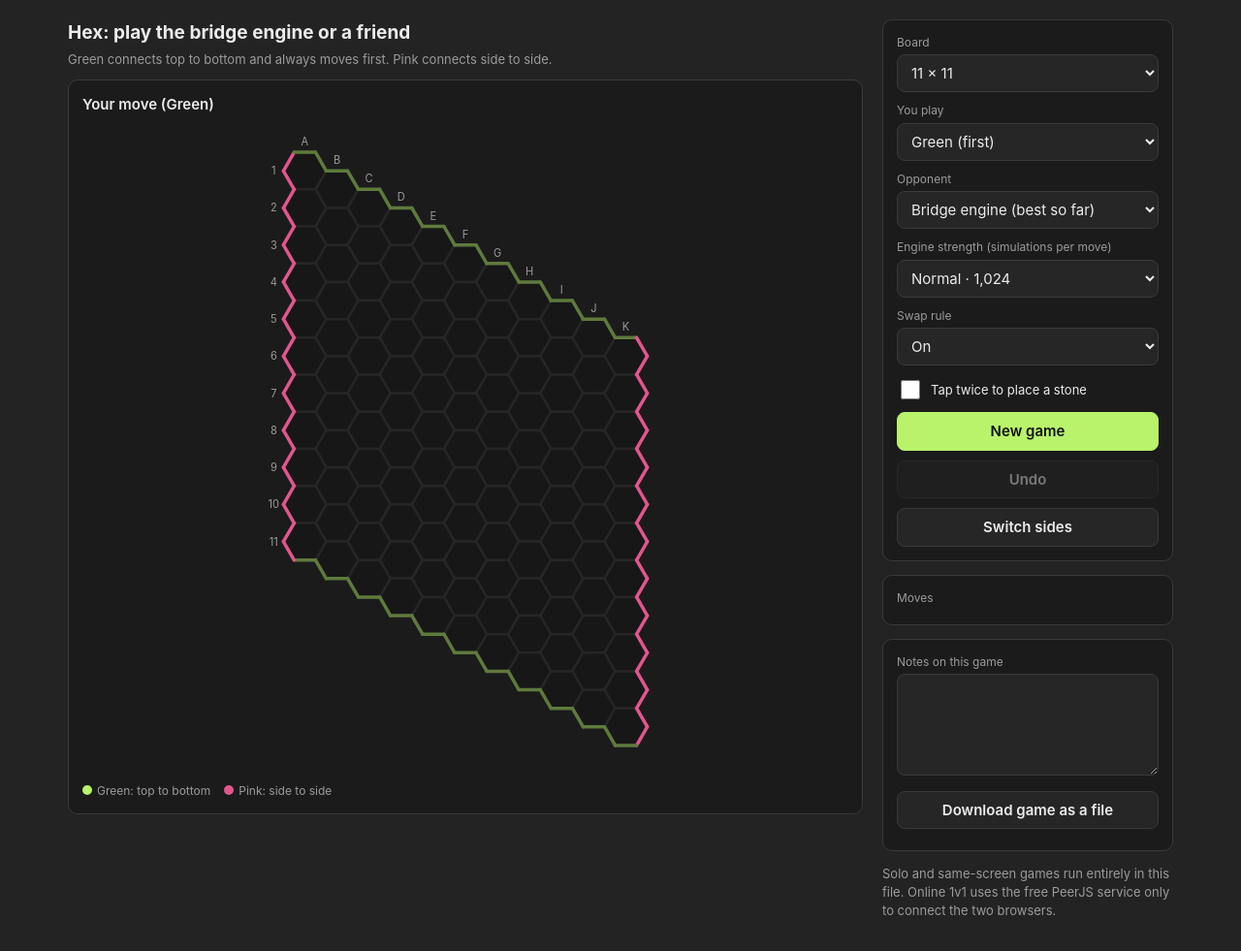
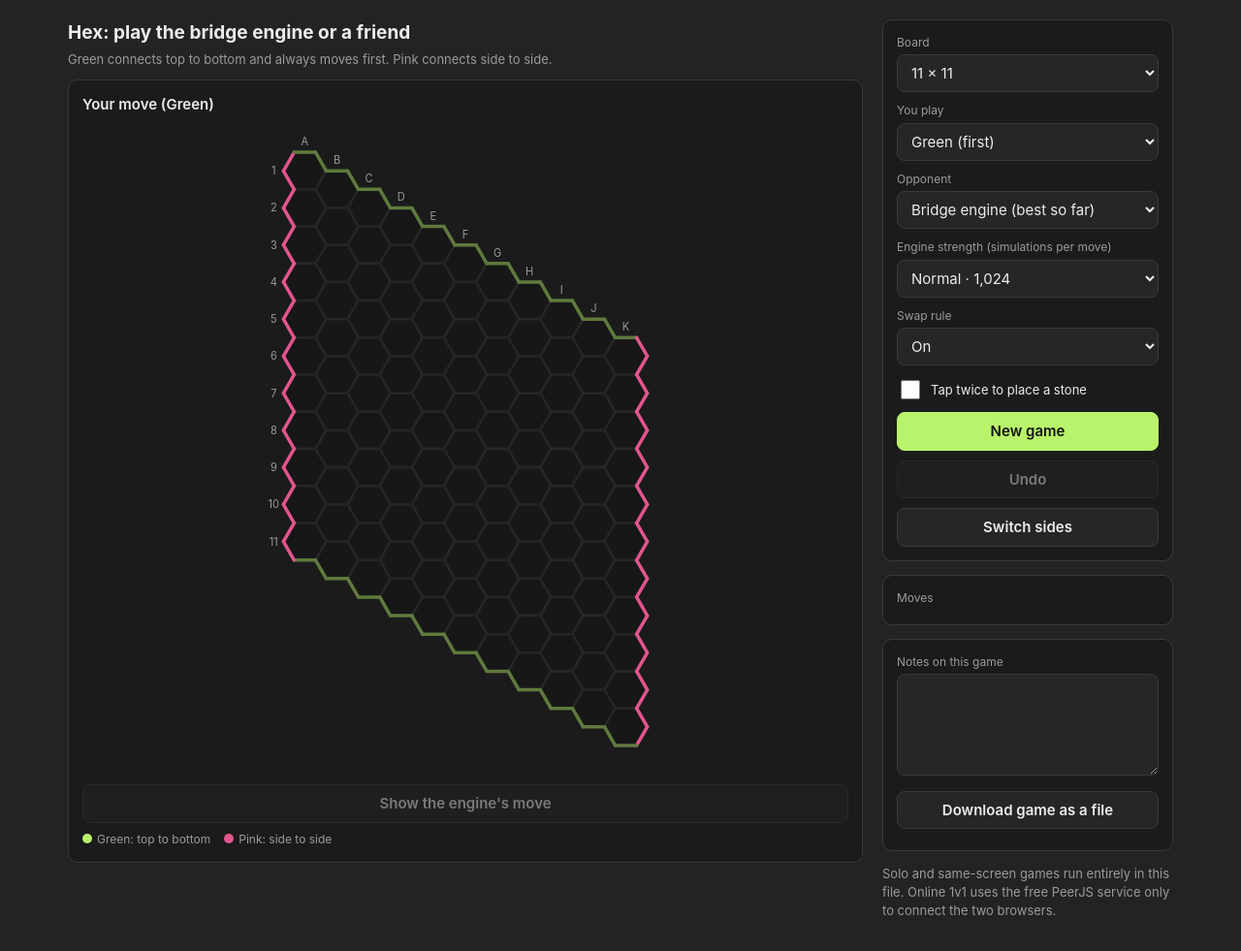
Before and after one commit to Abhijeet38/hex-demo, a plain HTML site: page index.html in a window 1280 px wide. Shown: the whole page at 97% size. Drawn offline with Linux system fonts and the light colour scheme.

Commit message:
added better engine

```diff
--- a/index.html
+++ b/index.html
@@ -49,10 +49,14 @@ svg{max-height:84vh}
 .hex.pend,.hex.mark{fill:#5a4a12;stroke:#f3d98b}.hex.peer{fill:#123f5a;stroke:#6cc7ff}.hex.mark.both{fill:#3f3f72;stroke:#fff}
 @media(hover:none){.hex.ok:hover{fill:var(--cell)}.hex.pend:hover,.hex.mark:hover{fill:#5a4a12}.hex.peer:hover{fill:#123f5a}.hex.mark.both:hover{fill:#3f3f72}}
 @media(max-width:900px){svg{max-height:none}}
+.hex.sug{fill:#3a2a55;stroke:#c9a2ff;stroke-width:3}.sugdot{fill:#c9a2ff;pointer-events:none}
+@media(hover:none){.hex.sug:hover{fill:#3a2a55}}
+@media(max-width:900px){#sugrow{padding:0 8px}}
 </style></head><body><main>
 <section><h1>Hex: play the bridge engine or a friend</h1>
 <p class="sub">Green connects top to bottom and always moves first. Pink connects side to side.</p>
 <div class="card"><div id="status">Loading</div><svg id="board" role="img" aria-label="Hex board"></svg><div class="row" id="acts"><button id="swapbtn" class="primary" hidden>Swap: take that stone and play as Green</button></div>
+<div class="row" id="sugrow" hidden><button id="sugbtn">Show the engine's move</button></div>
 <div id="tools" hidden><div class="row"><button id="rvback">◀ Back</button><button id="rvfwd">Forward ▶</button><button id="rvlive">Live</button></div>
 <div class="row"><button id="markbtn" aria-pressed="false">Mark cells: off</button><button id="markclr">Clear my marks</button></div></div>
 <div class="key"><span><span class="dot" style="background:var(--red)"></span>Green: top to bottom</span><span><span class="dot" style="background:var(--blue)"></span>Pink: side to side</span></div></div>
@@ -938,7 +942,7 @@ globalThis.HexHeuristic = (() => {
 </script>
 <script>
 let N=11;const SWAP=121,$=id=>document.getElementById(id),svg=$("board"),NS="http://www.w3.org/2000/svg";
-let hist=[],moves=[],busy=false,cfg={},switches=[],pend=null;
+let hist=[],moves=[],busy=false,cfg={},switches=[],pend=null,sug=null,sugBusy=false;
 // ---- online 1v1: two browsers that open the same link with the same room code ----
 const net={peer:null,conn:null,room:null,host:false,color:0,resigned:0};
 net.marks=new Set();net.hints=[];net.hintP=null;net.rev=null;net.mark=false;
@@ -1024,6 +1028,7 @@ function draw(){
   // After a swap the two players trade colours and the stone stays put, so the board is shown mirrored with colours exchanged.
   const ml=rev===null?moves.length:rev,sw=ml>=2&&moves[1]===SWAP,E=d=>sw?TR(d):d,dc=c=>c?(sw?3-c:c):0;
   const canPoint=on&&live&&!!net.color&&!mine;
+  if(sug&&(sug.h!==hist||sug.len!==moves.length||!two))sug=null;const sugD=sug&&sug.a!==SWAP?E(sug.a):null;
   if(net.seen!==moves.length){net.seen=moves.length;pend=null;net.hintP=null}
   if(rev===null)for(const m of [...net.marks])if(s.grid[E(m)]!==0)net.marks.delete(m);
   if(pend!==null&&(s.grid[E(pend)]!==0||!(mine&&$("tap2").checked)))pend=null;
@@ -1034,11 +1039,12 @@ function draw(){
   for(let r=0;r<N;r++)for(let c=0;c<N;c++){
     const d=r*N+c,i=E(d),[x,y]=ctr(r,c),P=hexPts(x,y,R);
     const g=dc(s.grid[i]),ok=mine&&g===0,swapHere=canSwap&&g!==0;
-    const h=el("polygon",{points:P.map(p=>p[0].toFixed(1)+","+p[1].toFixed(1)).join(" "),class:"hex"+(g===1?" r":g===2?" b":"")+(ok||swapHere?" ok":"")+(canPoint&&g===0?" pt":"")+(g!==0?"":pend===d?" pend":myM.has(d)?(hints.has(d)?" mark both":" mark"):(hints.has(d)||hintP===d)?" peer":"")+(win.has(i)?" win":"")});
+    const h=el("polygon",{points:P.map(p=>p[0].toFixed(1)+","+p[1].toFixed(1)).join(" "),class:"hex"+(g===1?" r":g===2?" b":"")+(ok||swapHere?" ok":"")+(canPoint&&g===0?" pt":"")+(sugD===d&&g===0?" sug":"")+(g!==0?"":pend===d?" pend":myM.has(d)?(hints.has(d)?" mark both":" mark"):(hints.has(d)||hintP===d)?" peer":"")+(win.has(i)?" win":"")});
     h.append(Object.assign(document.createElementNS(NS,"title"),{textContent:swapHere?"Swap: take this stone":name(d)}));
     if(ok)h.addEventListener("click",()=>{if(!$("tap2").checked||pend===d){pend=null;human(i)}else{pend=d;draw()}});
     else if(swapHere)h.addEventListener("click",()=>human(SWAP));
     else if(canPoint&&g===0)h.addEventListener("click",()=>{if(net.marks.has(d))net.marks.delete(d);else if(net.marks.size<60)net.marks.add(d);draw()});svg.append(h);
+    if(sugD===d&&g===0)top.push(el("circle",{cx:x,cy:y,r:5,class:"sugdot"}));
     if(g){top.push(el("polygon",{points:hexPts(x,y,R*.8).map(p=>p[0].toFixed(1)+","+p[1].toFixed(1)).join(" "),class:"stone "+(g===1?"r":"b")+(win.has(i)?" win":"")}));
       if(swapHere){const t=el("text",{x,y:y+8,class:"swapico"});t.textContent="\u21c4";top.push(t)}
       else if((last!==null&&last!==SWAP&&last===i)||(last===SWAP&&ml===2))top.push(el("circle",{cx:x,cy:y,r:5,class:"last",fill:"none"}))}
@@ -1062,8 +1068,10 @@ function draw(){
   else if(hints.size>1)st.textContent+=". Your friend marked "+hints.size+" cells"
   if(on&&live&&net.mark&&rev===null&&pend===null)st.textContent+=". Mark mode: taps mark cells"
   if(canSwap&&pend===null)st.textContent+=". Or tap the stone to swap"
+  if(two&&sugBusy)st.textContent+=". Engine is thinking"
+  else if(sug)st.textContent+=". Engine suggests "+(sug.a===SWAP?"swapping":name(sugD))
   $("moves").textContent=moves.map((m,k)=>`${k+1}.${m===SWAP?"swap":name(k>=1&&moves[1]===SWAP?TR(m):m)}`).join("  ");
-  $("swapbtn").hidden=!(mine&&v.legal.includes(SWAP));$("undo").disabled=busy||hist.length<2;$("switch").disabled=busy||!!v.winner||two;$("side").disabled=$("sims").disabled=$("eng").value==="human"||$("eng").value==="online";if(on){$("switch").disabled=!live||!net.color;$("undo").disabled=!live||!moves.length||!!net.resigned||rev!==null}$("tools").hidden=!on;$("rvback").disabled=!on||!live||ml===0;$("rvfwd").disabled=$("rvlive").disabled=!on||!live||rev===null;$("markbtn").disabled=!on||!live;$("markbtn").textContent="Mark cells: "+(net.mark?"on":"off");$("markbtn").className=net.mark?"primary":"";$("markbtn").setAttribute("aria-pressed",String(net.mark));$("markclr").disabled=!net.marks.size;$("resign").disabled=!on||!live||!!v.winner||!!net.resigned;$("net").hidden=$("eng").value!=="online";$("chat").hidden=!on;if(rev!==null)$("resign").disabled=true;$("chatsend").disabled=$("chatin").disabled=!on||!live;
+  $("swapbtn").hidden=!(mine&&v.legal.includes(SWAP));$("undo").disabled=busy||hist.length<2;$("switch").disabled=busy||!!v.winner||two;$("side").disabled=$("eng").value==="human"||$("eng").value==="online";$("sims").disabled=$("eng").value==="online";$("sugrow").hidden=!two;$("sugbtn").disabled=!two||sugBusy||!!v.winner;if(on){$("switch").disabled=!live||!net.color;$("undo").disabled=!live||!moves.length||!!net.resigned||rev!==null}$("tools").hidden=!on;$("rvback").disabled=!on||!live||ml===0;$("rvfwd").disabled=$("rvlive").disabled=!on||!live||rev===null;$("markbtn").disabled=!on||!live;$("markbtn").textContent="Mark cells: "+(net.mark?"on":"off");$("markbtn").className=net.mark?"primary":"";$("markbtn").setAttribute("aria-pressed",String(net.mark));$("markclr").disabled=!net.marks.size;$("resign").disabled=!on||!live||!!v.winner||!!net.resigned;$("net").hidden=$("eng").value!=="online";$("chat").hidden=!on;if(rev!==null)$("resign").disabled=true;$("chatsend").disabled=$("chatin").disabled=!on||!live;
   if(on&&live){if(net.sentTo!==net.conn){net.sentTo=net.conn;net.sent=null}const key=[...net.marks].sort((a,b)=>a-b).join(",")+"|"+pend;if(net.sent!==key){net.sent=key;net.conn.send({t:"hint",a:[...net.marks],p:pend,len:moves.length})}}
 }
 async function engine(){
@@ -1101,6 +1109,11 @@ function setView(k){if(!online()||!net.conn||!net.conn.open)return;net.rev=k!==n
 $("rvback").onclick=()=>setView((net.rev===null?moves.length:Math.min(net.rev,moves.length))-1);
 $("rvfwd").onclick=()=>{if(net.rev!==null)setView(net.rev+1)};$("rvlive").onclick=()=>setView(null);
 $("markbtn").onclick=()=>{net.mark=!net.mark;pend=null;draw()};$("markclr").onclick=()=>{net.marks.clear();draw()};
+$("sugbtn").onclick=async()=>{if(cfg.engine!=="human"||sugBusy||cur().winner)return;const h0=hist,n0=moves.length,st0=cur().state;sugBusy=true;draw();
+  try{const r=await new Promise((ok,no)=>{const id=++reqId;waiting.set(id,[ok,no]);worker.postMessage({id,state:st0,engine:"bv",sims:+$("sims").value})});
+    if(hist===h0&&moves.length===n0&&cfg.engine==="human")sug={h:h0,len:n0,a:r.action}}
+  catch(e){$("saved").textContent="Engine error: "+e.message}
+  sugBusy=false;draw()};
 $("connect").onclick=netConnect;
 $("room").addEventListener("keydown",e=>{if(e.key==="Enter")netConnect()});
 $("resign").onclick=()=>{if(!online()||!net.conn||!net.conn.open||cur().winner||net.resigned)return;net.resigned=net.color;net.conn.send({t:"resign"});draw()};
```
